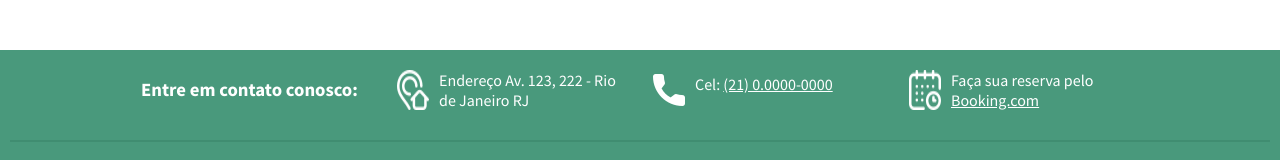
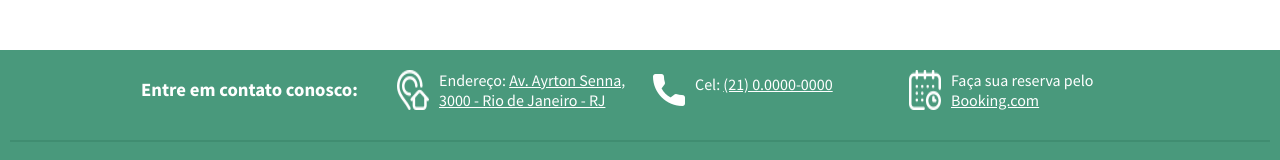
Before and after one commit to wesleyaguiarlopes/pousada-secreta-devmedia, a plain HTML site: page index.html in a window 1280 px wide. Shown: the part 2244-2404 px from the top of the page. Drawn offline with Linux system fonts and the light colour scheme.

Commit message:
Change address and add google maps link

```diff
--- a/index.html
+++ b/index.html
@@ -105,7 +105,7 @@
                 </div>
                 <div class="com-icone">
                     <img src="assets/icon/endereco.png">
-                    <p>Endereço Av. 123, 222 - Rio de Janeiro RJ</p>
+                    <p>Endereço: <a href="https://maps.app.goo.gl/6kvfVFW5bTtktM5L9" target="_blank">Av. Ayrton Senna, 3000 - Rio de Janeiro - RJ</a></p>
                 </div>
                 <div class="com-icone">
                     <img src="assets/icon/telefone.png">
```
Also changed, not shown: quartos.html (+1 -1 lines).
